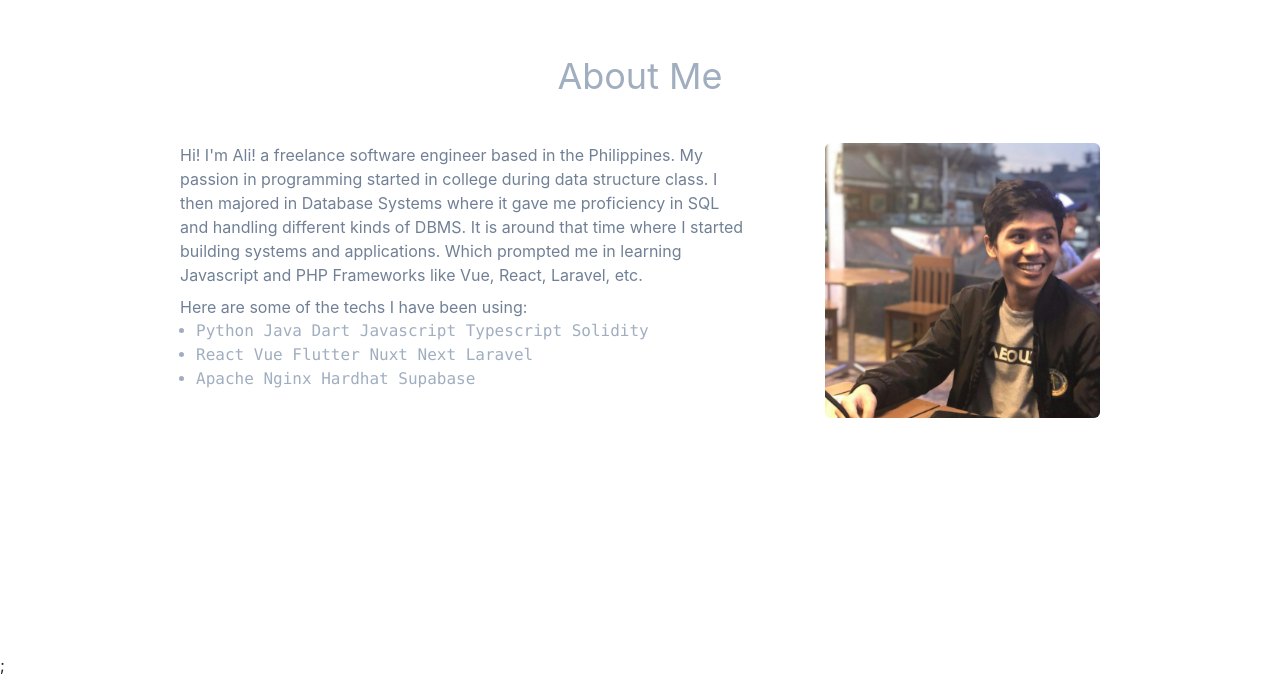
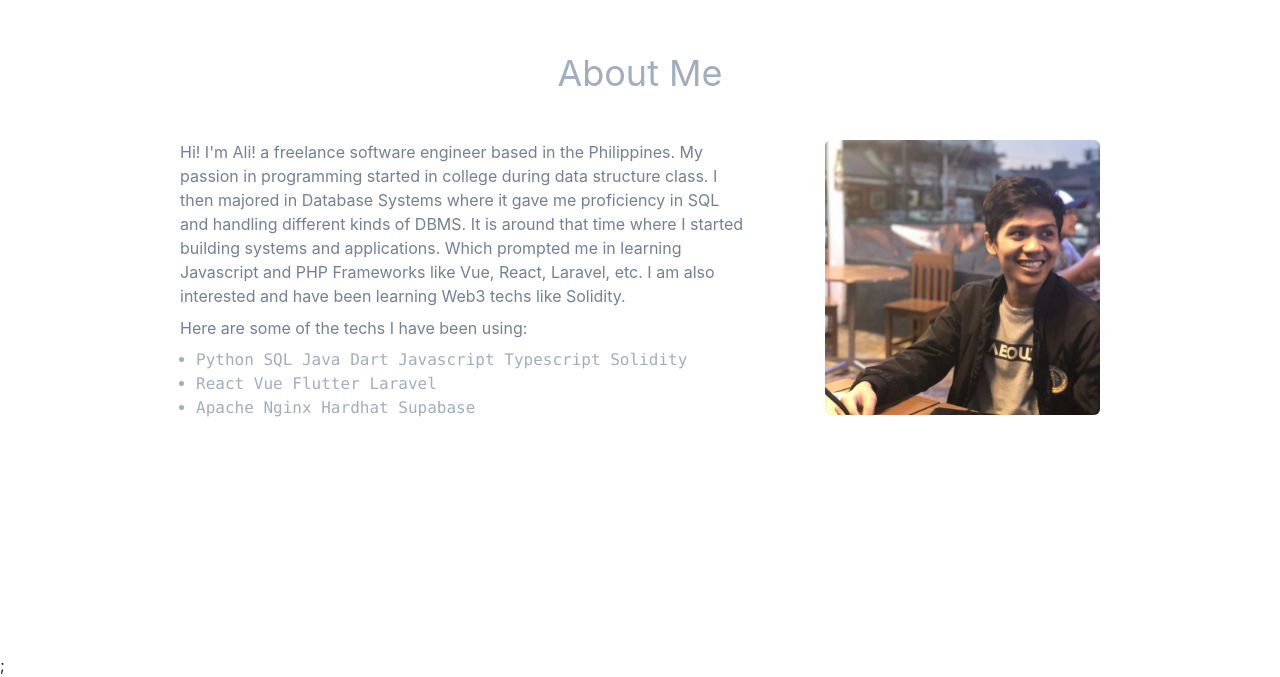
Before and after one commit to sushiAlii/portfolio, a Next.js app: page / in a window 1280 px wide. Shown: the part 1931-2608 px from the top of the page. Built offline with nearby package versions, Linux system fonts and the light colour scheme.

Commit message:
Finalizing about me

```diff
--- a/components/AboutContent.tsx
+++ b/components/AboutContent.tsx
@@ -24,9 +24,10 @@ export const AboutContent = () => {
       "Hi! I'm Ali! a freelance software engineer based in the Philippines. " +
       "My passion in programming started in college during data structure class. " +
       "I then majored in Database Systems where it gave me proficiency in SQL and handling different kinds of DBMS. " +
-      "It is around that time where I started building systems and applications. Which prompted me in learning Javascript and PHP Frameworks like Vue, React, Laravel, etc. ",
-    languages: "Python Java Dart Javascript Typescript Solidity",
-    frameworks: "React Vue Flutter Nuxt Next Laravel",
+      "It is around that time where I started building systems and applications. Which prompted me in learning Javascript and PHP Frameworks like Vue, React, Laravel, etc. " +
+      "I am also interested and have been learning Web3 techs like Solidity.",
+    languages: "Python SQL Java Dart Javascript Typescript Solidity",
+    frameworks: "React Vue Flutter Laravel",
     tools: "Apache Nginx Hardhat Supabase",
   };
 
@@ -44,7 +45,7 @@ export const AboutContent = () => {
               <Flex align="start">
                 <Text align="start" color="gray.500" mr={10}>
                   <Text>{me.aboutMe}</Text>
-                  <Text mt={2} color="gray.500">
+                  <Text my={2} color="gray.500">
                     Here are some of the techs I have been using:
                   </Text>
                   <Text as="kbd" color="gray.400">
```
